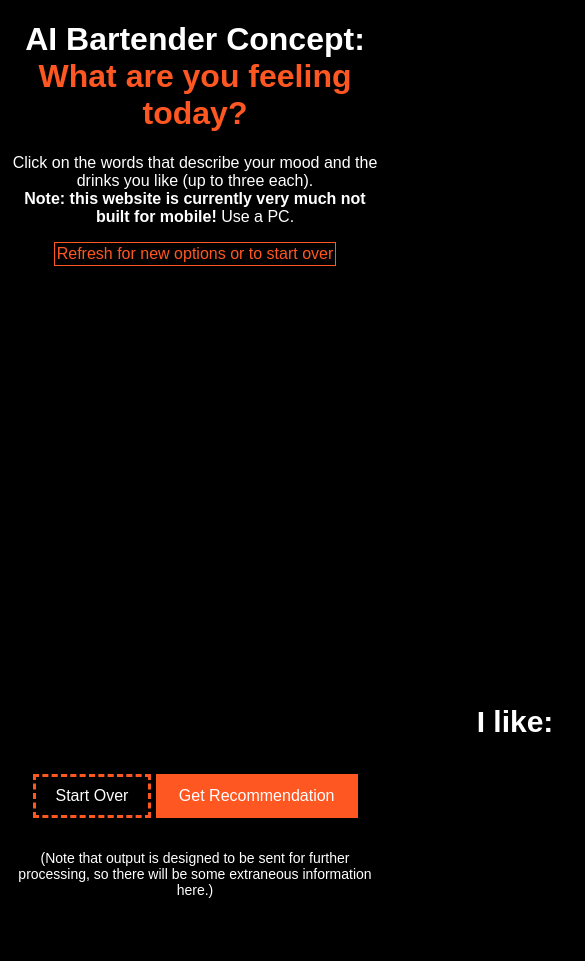
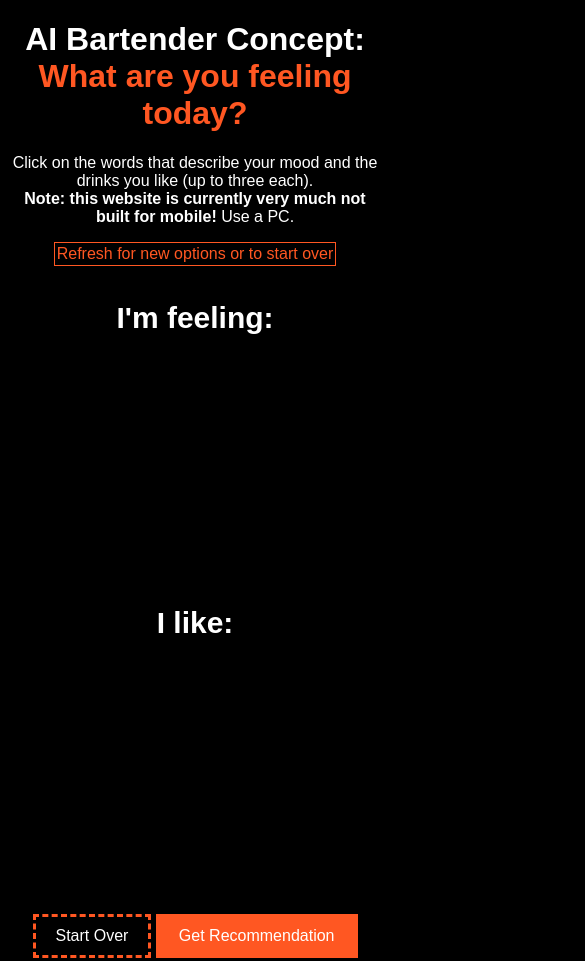
Before and after one commit to jacksonmdavis/AI-Bartender, a website built with webpack: page bartender.html in a window 390 px wide. Shown: the top 961 px of the page, 585 px wide, since content can reach past the window. Before the commit the page ends 918 px from the top, so only its background shows below. Built offline with Linux system fonts and the light colour scheme.

Commit message:
fonts and responsiveness

```diff
--- a/bartender.html
+++ b/bartender.html
@@ -21,16 +21,16 @@
 
     <div class="container">
         <div class="column">
-            <canvas id="wordCloudCanvas" width="600" height="400"></canvas>
             <div id="selectedFeelingsText">
-                <h2>I'm Feeling: <span id="feelingText"></span></h2>
+                <h2>I'm feeling: <span id="feelingText"></span></h2>
             </div>
+            <canvas id="wordCloudCanvas" width="600" height="300"></canvas>
         </div>
         <div class="column">
-            <canvas id="wordCloudCanvas2" width="600" height="400"></canvas>
             <div id="selectedFeelingsText">
                 <h2>I like: <span id="feelingText2"></span></h2>
             </div>
+            <canvas id="wordCloudCanvas2" width="600" height="400"></canvas>
         </div>
     </div>
 
--- a/style.css
+++ b/style.css
@@ -70,7 +70,10 @@ button {
 
 .container {
   display: flex;
-  justify-content: center;
+  justify-content: space-around; /* Distribute space between columns */
+
+  flex-wrap: wrap; /* Allow the items to wrap onto a new line */
+
   align-items: flex-start;
   max-width: 1400px;
   margin: 0 auto;
@@ -78,6 +81,14 @@ button {
 }
 
 .column {
-  flex: 1;
+  /* flex: 1; */
+  flex: 1 1 400px; /* Allow columns to grow, shrink, and set a minimum width */
+  max-width: 600px; /* Prevent them from being too wide */
   padding: 10px;
 }
+
+/* Adjust canvas width for smaller screens */
+canvas {
+    width: 100%; /* Scale to fit the column width */
+    height: auto; /* Maintain aspect ratio */
+}
```
Also changed, not shown: dist/bundle.js.
